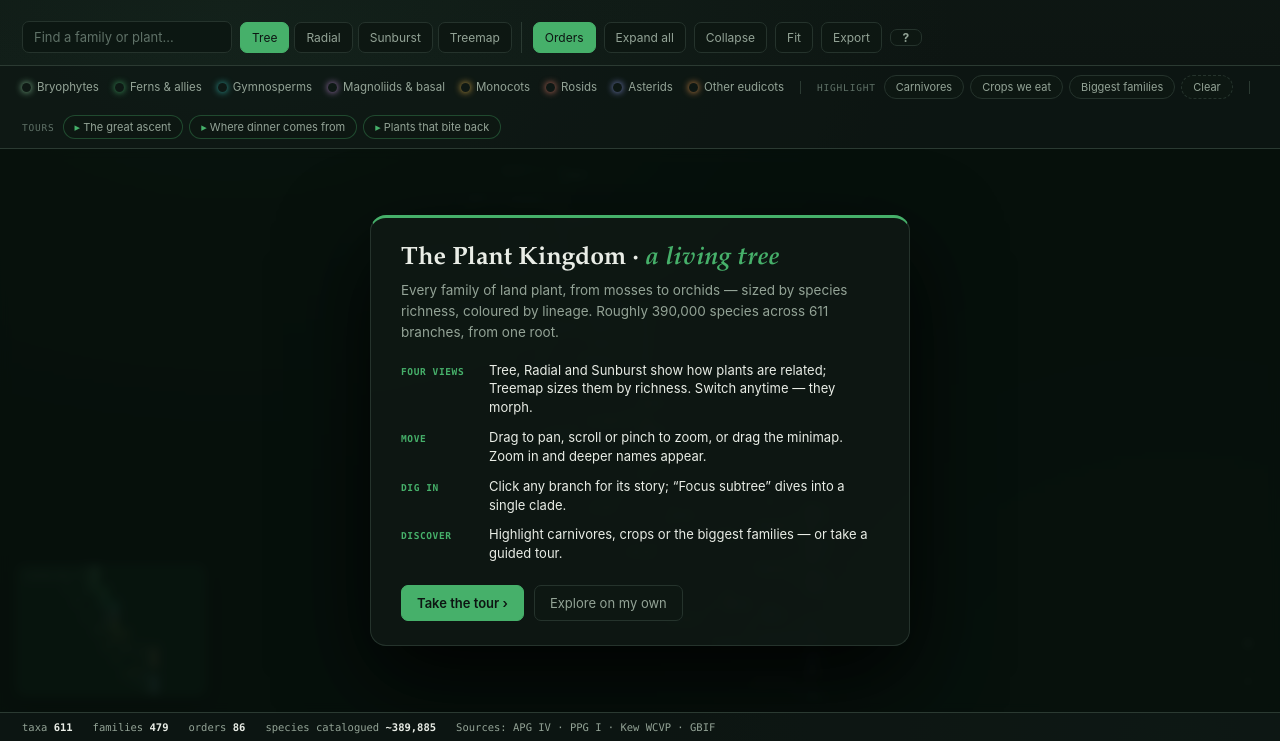
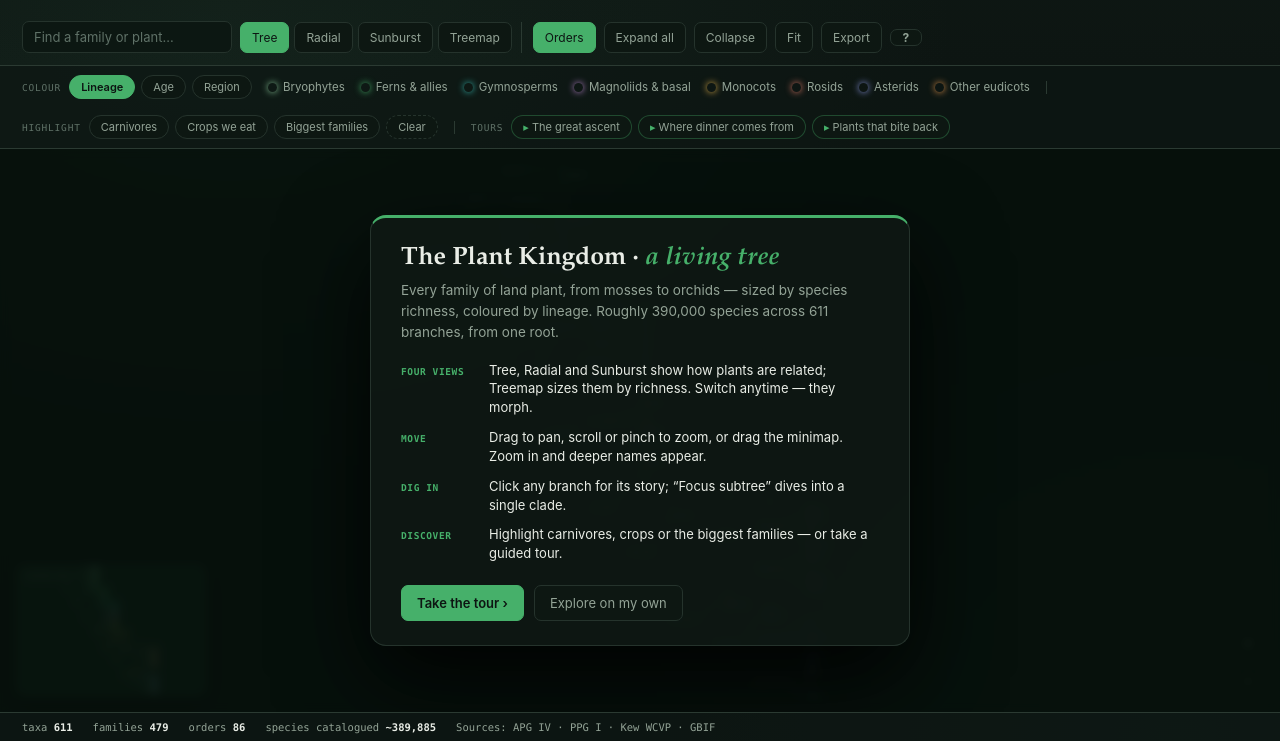
Before and after one commit to oddurs/kingdom, a plain HTML site: page plant-tree.html in a window 1280 px wide. Shown: the part 59-800 px from the top of the page. Drawn offline with Linux system fonts and the light colour scheme.

Commit message:
Add colour modes — recolour the whole tree by Age or Region (P4 pt.1) (#12)
A "Colour" switcher (Lineage · Age · Region) in the legend recolours every
node by a chosen dimension, turning the per-panel time/place lenses into
whole-tree lenses. Uses data already present, no new sources:

  Age    — geological-period hue from ageMy (P2); undated → grey
  Region — centre-of-diversity continent from dist (P3); no data → grey
  Lineage — the existing 8-clade palette (default, unchanged)

color(n) branches on colorMode; the legend swaps to the matching key and
the tree re-renders in place. In Region mode the treemap makes the pattern
pop — most large angiosperm orders centre on South America (the Neotropics),
tropical-Asian clades read teal. "Threat" and "Use" modes will slot in as
two more entries once the IUCN and WCUPS data land.

Co-authored-by: Claude Opus 4.8 (1M context) <noreply@anthropic.com>

```diff
--- a/plant-tree.html
+++ b/plant-tree.html
@@ -73,6 +73,7 @@
     padding:9px 22px; border-bottom:1px solid var(--line);
     font-size:11.5px; color:var(--dim); background:#0c1512aa; z-index:4;
   }
+  .legend .lgswatches{display:contents}
   .legend .lg{display:flex; align-items:center; gap:6px; cursor:default}
   .legend .dot{width:9px; height:9px; border-radius:50%; box-shadow:0 0 7px currentColor}
   .legend .sep{width:1px; height:13px; background:var(--line)}
@@ -476,7 +477,20 @@ const ROOT = prep(DATA.tree, 0, 'root', null);
 const K = 26/Math.sqrt(MAXAGG);
 function radius(n){ return Math.min(26, 2.4 + K*Math.sqrt(n.agg)); }
 const cssVar = v => getComputedStyle(document.documentElement).getPropertyValue(v).trim();
-function color(n){ return cssVar(LINEAGES[n.lineage].c); }
+// ---------- colour modes (recolour the whole tree by a chosen dimension) ----------
+let colorMode='lineage';
+const CMODES=[['lineage','Lineage'],['age','Age'],['region','Region']];
+const UNCOL='#3c4a43';   // muted "no data" grey-green
+// per–botanical-continent hues (codes match CONTINENTS / dist)
+const CONTINENT_COL={"1":"#6f9fd8","2":"#e0a34a","3":"#7bbf6a","4":"#3fae9a","5":"#e0776b",
+  "6":"#cf88cf","7":"#8f9be8","8":"#d9c24e","9":"#b9c2bd"};
+function centreOf(n){ const d=n.distAgg; if(!d) return null;
+  let best=null,bv=-1; for(const c in d){ if(d[c]>bv){bv=d[c]; best=c;} } return best; }
+function color(n){
+  if(colorMode==='age') return n.ageMy==null ? UNCOL : periodOf(n.ageMy)[3];
+  if(colorMode==='region'){ const c=centreOf(n); return c ? CONTINENT_COL[c] : UNCOL; }
+  return cssVar(LINEAGES[n.lineage].c);
+}
 
 // ---------- layout (horizontal tidy tree / radial) ----------
 const DX=212, DY=28, RING=140;
@@ -1297,9 +1311,29 @@ function initWelcome(){ let seen; try{ seen=localStorage.getItem('biomi_seen');
 // ---------- legend + footer ----------
 const legend=document.getElementById('legend');
 const order=['bryo','fern','gymno','basal','mono','rosid','asterid','eudicot'];
-legend.innerHTML = order.map(id=>`<span class="lg"><span class="dot" style="color:${cssVar(LINEAGES[id].c)}"></span>${LINEAGES[id].label}</span>`).join('')
+legend.innerHTML = `<span class="stories" id="cmode"></span><span class="lgswatches" id="lgswatches"></span>`
   + `<span class="sep"></span><span class="stories" id="stories"></span>`
   + `<span class="sep"></span><span class="stories" id="toursbar"></span>`;
+function legendSwatches(){
+  if(colorMode==='age')
+    return GEOP.map(p=>`<span class="lg"><span class="dot" style="color:${p[3]}"></span>${p[0]}</span>`).join('');
+  if(colorMode==='region')
+    return Object.keys(CONTINENT_COL).map(c=>`<span class="lg"><span class="dot" style="color:${CONTINENT_COL[c]}"></span>${CONTINENTS[c]}</span>`).join('');
+  return order.map(id=>`<span class="lg"><span class="dot" style="color:${cssVar(LINEAGES[id].c)}"></span>${LINEAGES[id].label}</span>`).join('');
+}
+function buildColorUI(){
+  document.getElementById('cmode').innerHTML='<span class="slabel">Colour</span>'
+    + CMODES.map(([id,l])=>`<button class="schip${id===colorMode?' on':''}" data-cmode="${id}">${l}</button>`).join('');
+  document.getElementById('lgswatches').innerHTML=legendSwatches();
+}
+buildColorUI();
+document.getElementById('cmode').addEventListener('click', e=>{
+  const b=e.target.closest('[data-cmode]'); if(!b) return;
+  if(b.dataset.cmode===colorMode) return;
+  colorMode=b.dataset.cmode; buildColorUI();
+  render(); relabelAll();
+  if(selected) select(selected,{center:false});
+});
 const storiesEl=document.getElementById('stories');
 storiesEl.innerHTML = '<span class="slabel">Highlight</span>'
   + Object.entries(STORIES).map(([id,s])=>`<button class="schip" data-story="${id}">${s.label}</button>`).join('')
```
Also changed, not shown: build/template.html (+36 -2 lines).
